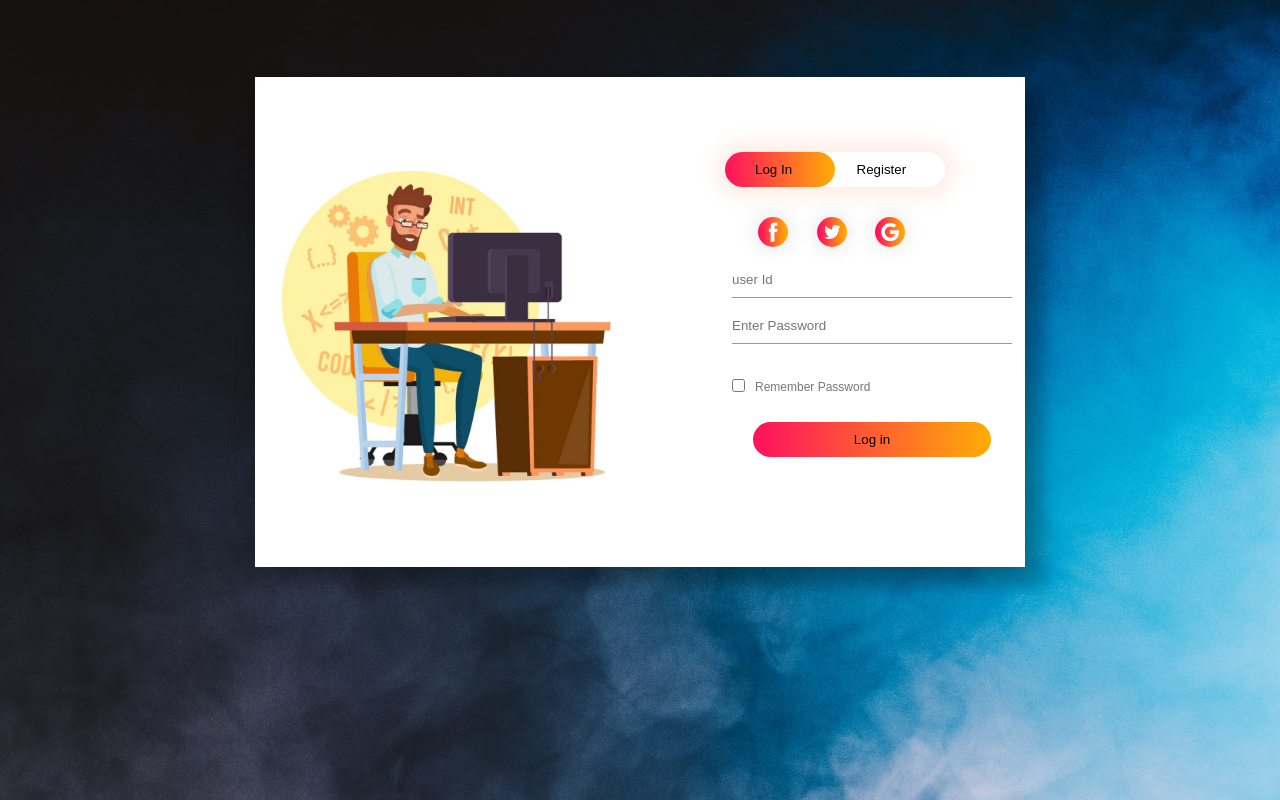
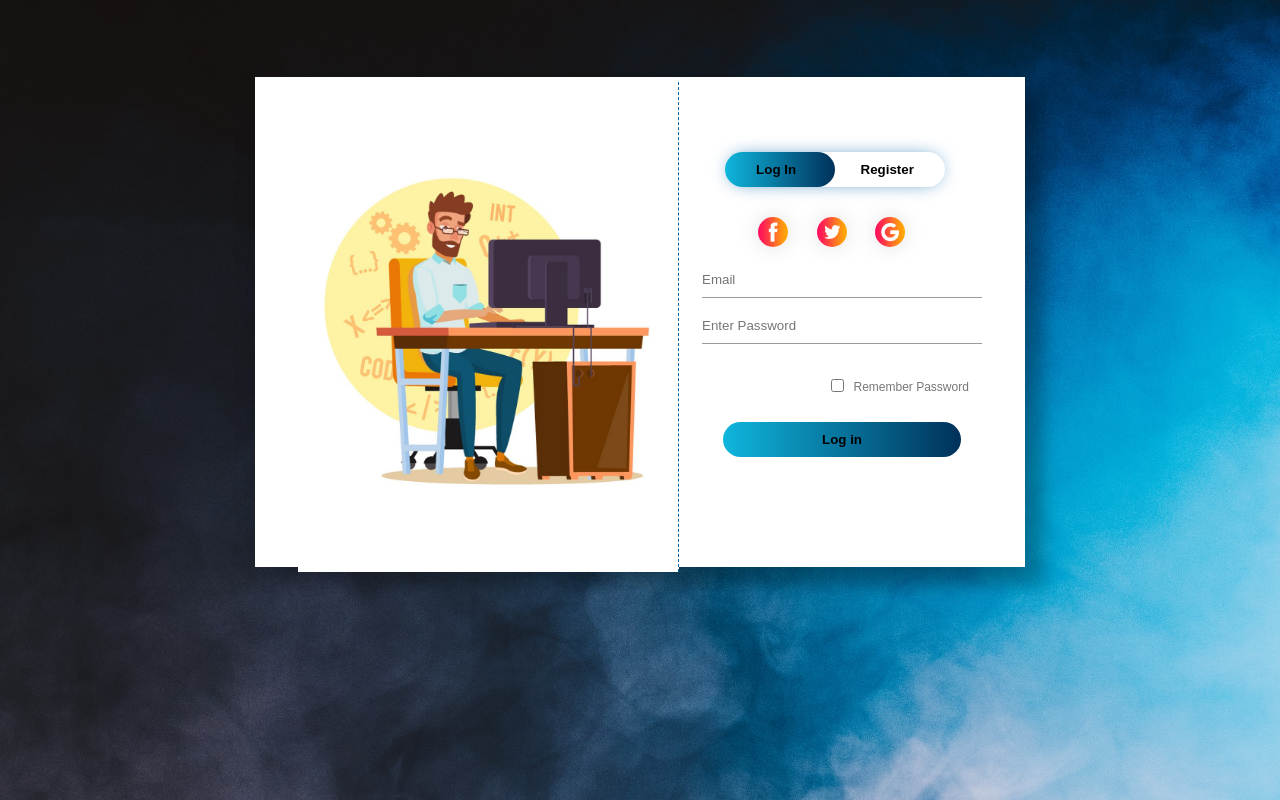
Before and after one commit to talhaimran2004/Login-UI, a plain HTML site: page index.html in a window 1280 px wide. Drawn offline with Linux system fonts and the light colour scheme.

Commit message:
Add files via upload

```diff
--- a/index.html
+++ b/index.html
@@ -8,12 +8,14 @@
     <title>Saylani-Project</title>
     <link rel="stylesheet" href="style.css">
 
+
+
 </head>
 
 <body>
     <div class="main">
+        <div class="main-img"></div>
         <div class="form-box">
-            <div class="main-img"></div>
             <div class="button-box">
                 <div id="btn"></div>
                 <button type="button" class="toggle-btn" onclick="login()">Log In</button>
@@ -24,23 +26,22 @@
                 <img src="tw.png">
                 <img src="gp.png">
             </div>
-            <form id="login" class="user-data">
-                <input type="text" class="input-field" placeholder="user Id" required>
+            <form id="login" class="user-data" method="get">
+                <input type="text" class="input-field" placeholder="Email" required>
                 <input type="text" class="input-field" placeholder="Enter Password" required>
-                <input type="checkbox" class="checkbox"> <span>Remember Password</span>
+                <label><input type="checkbox" class="checkbox"> <span>Remember Password</span></label>
                 <button type="submit" class="submit-btn">Log in</button>
 
             </form>
-            <form id="register" class="user-data">
-                <input type="text" class="input-field" placeholder="User Id" required>
+            <form id="register" class="user-data"method="get">
+                <input type="text" class="input-field" placeholder="Name" required>
                 <input type="email" class="input-field" placeholder="Email Id" required>
                 <input type="text" class="input-field" placeholder="Enter Password" required>
-                <input type="checkbox" class="checkbox"> <span class="agree">I agree to the terms & conditions</span>
+                <label><input type="checkbox" class="checkbox-agree"> <span>I agree to the terms & conditions</span></label>
                 <button type="submit" class="submit-btn">Register</button>
             </form>
         </div>
     </div>
-
     <script src="script.js"></script>
 
 </body>
--- a/script.js
+++ b/script.js
@@ -12,4 +12,5 @@ function login() {
 x.style.left = "8px";
 y.style.left = "500px";
 z.style.left = "0px";
+
 }
--- a/style.css
+++ b/style.css
@@ -18,27 +18,35 @@
     position: relative;
     margin: 6% auto;
     background: #fff;
+    padding: 5px;
+    box-shadow: 20px 20px 14px 0 rgba(0, 0, 0, 0.2), 0 6px 20px 0 rgba(0, 0, 0, 0.19);
+    overflow: hidden;
+    text-align: center;
+}
+
+.main-img {
+    width: 380px;
+    height: 490px;
+    background: #fff;
     background-image: url(programmer-man.jpg);
-    background-size: 50%;
+    background-size: 100%;
     background-position-y: center;
     background-position-x: left;
     background-repeat: no-repeat;
-    padding: 5px;
-    box-shadow: 20px 20px 14px 0 rgba(0, 0, 0, 0.2), 0 6px 20px 0 rgba(0, 0, 0, 0.19);
-    overflow: hidden;
+    margin: 82px 0 0 298px;
+    position: absolute;
+    z-index: 1;
+    border-right: 1px dashed #0261a5;
 }
-
-/* .main-img {
-    width: 380px;
-    height: 480px;
-    background: transparent;
-} */
 
 .button-box {
     width: 220px;
     margin: 70px 465px;
     position: relative;
-    box-shadow: 0 0 20px 9px #ff61241f;
+    box-shadow: 0 0 20px -7px #0261a5;
+    border-radius: 30px;
+    border-radius: 30px;
+    border-radius: 30px;
     border-radius: 30px;
 }
 
@@ -49,6 +57,8 @@
     border: 0;
     outline: none;
     position: relative;
+    color: rgb(0, 0, 0);
+    font-weight: bolder;
 }
 
 #btn {
@@ -57,7 +67,7 @@
     position: absolute;
     width: 110px;
     height: 100%;
-    background: linear-gradient(to right, #ff105f, #ffad06);
+    background: linear-gradient(to right, #0fb6dd, #00315a);
     border-radius: 30px;
     transition: .5s;
 }
@@ -78,7 +88,7 @@
 
 .user-data {
     top: 180px;
-    margin-left: 470px;
+    margin-left: 440px;
     position: absolute;
     width: 280px;
     transition: .5s;
@@ -102,14 +112,20 @@
     cursor: pointer;
     display: block;
     margin: auto;
-    background: linear-gradient(to right, #ff105f, #ffad06);
+    background: linear-gradient(to right, #0fb6dd, #00315a);
     border: 0;
     outline: none;
     border-radius: 30px;
+    color: rgb(0, 0, 0);
+    font-weight: bolder;
 }
 
 .checkbox {
     margin: 30px 10px 30px 0;
+}
+
+.checkbox-agree {
+    margin: 30px 10px 42px 0;
 }
 
 span {
@@ -119,10 +135,6 @@ span {
     position: absolute;
 }
 
-.agree {
-    bottom: 83px;
-}
-
 #login {
     left: 7px;
 }
@@ -130,3 +142,7 @@ span {
 #register {
     left: 370px;
 }
+
+button:hover{
+    text-decoration: underline;
+}
```
